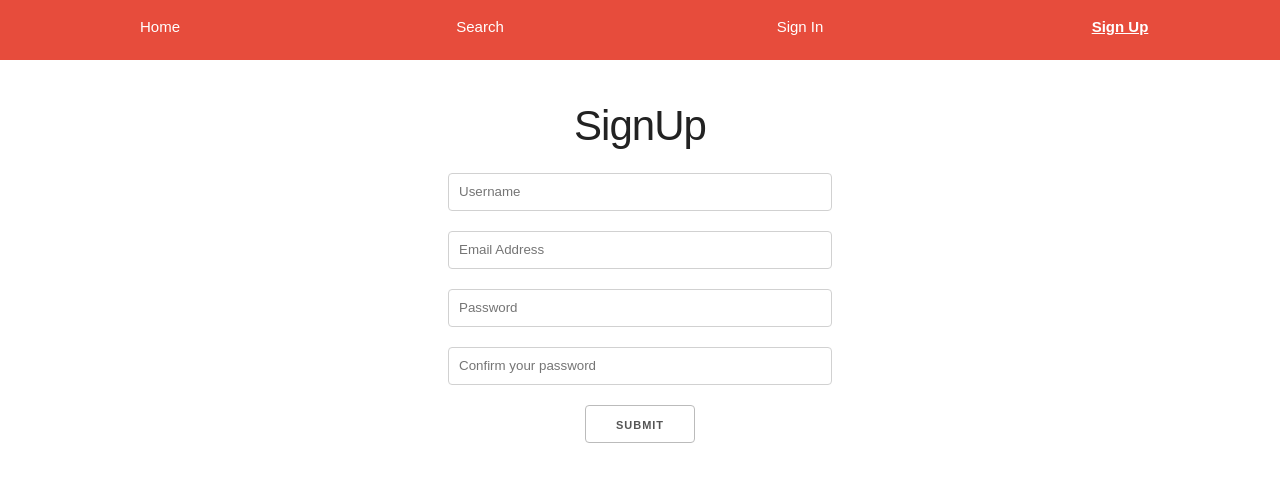
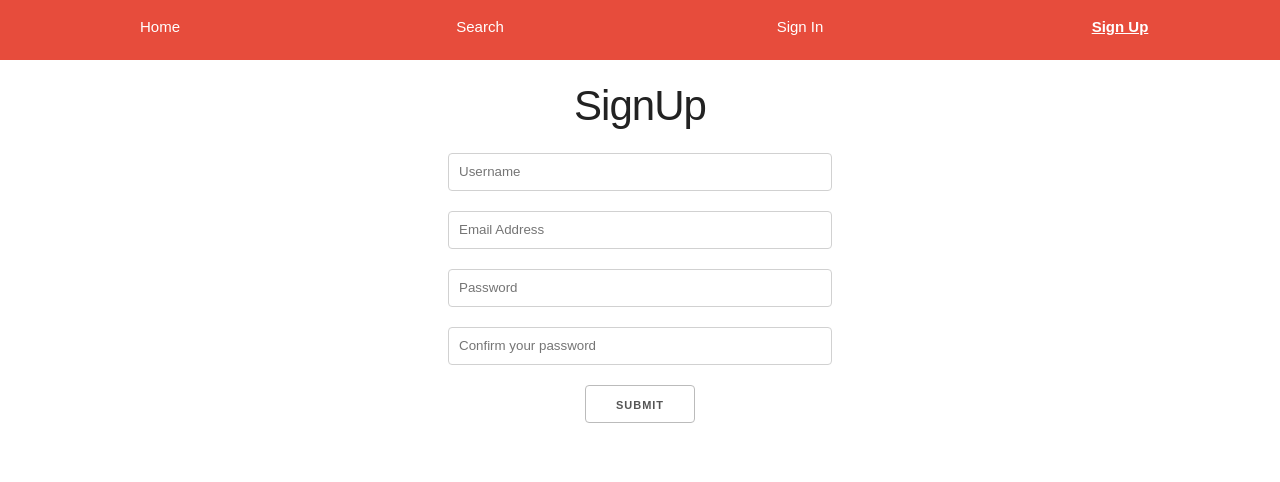
Before and after one commit to frogThanos/react-apollo-client, a React (Create React App) app: page /signup in a window 1280 px wide. Shown: the top 482 px of the page. Built offline with nearby package versions, Linux system fonts and the light colour scheme; no server answers.

Commit message:
cleaned up code

```diff
--- a/src/App.js
+++ b/src/App.js
@@ -1,8 +1,7 @@
 import React, { Component } from 'react';
-import styled from 'styled-components';
 import { Query } from 'react-apollo';
 import { GET_ALL_RECIPES } from './queries';
-
+import { MainAppContainer } from './styled';
 import RecipeItem from './components/recipes/RecipeItem';
 
 class App extends Component {
@@ -46,8 +45,4 @@ class App extends Component {
   }
 }
 
-const MainAppContainer = styled.div`
-  text-align: center;
-`;
-
 export default App;
--- a/src/components/auth/SignIn.jsx
+++ b/src/components/auth/SignIn.jsx
@@ -3,11 +3,11 @@ import { Mutation } from 'react-apollo';
 import { withRouter } from 'react-router-dom';
 import { SIGN_IN_USER } from '../../queries';
 import {
-  FormContainer,
   FromTitle,
   Form,
   FormInput,
 } from './styled';
+import { MainAppContainer } from '../../styled';
 import Error from './Error';
 
 const initialState = {
@@ -55,7 +55,7 @@ class SignIn extends PureComponent {
       password,
     } = this.state;
     return (
-      <FormContainer>
+      <MainAppContainer>
         <FromTitle>
           SignIn
         </FromTitle>
@@ -94,7 +94,7 @@ class SignIn extends PureComponent {
             );
           }}
         </Mutation>
-      </FormContainer>
+      </MainAppContainer>
     );
   }
 }
--- a/src/components/auth/SignUp.jsx
+++ b/src/components/auth/SignUp.jsx
@@ -3,11 +3,11 @@ import { Mutation } from 'react-apollo';
 import { withRouter } from 'react-router-dom';
 import { SIGN_UP_USER } from '../../queries';
 import {
-  FormContainer,
   FromTitle,
   Form,
   FormInput,
 } from './styled';
+import { MainAppContainer } from '../../styled';
 import Error from './Error';
 
 const initialState = {
@@ -61,7 +61,7 @@ class SignUp extends PureComponent {
       passwordConfirmation,
     } = this.state;
     return (
-      <FormContainer>
+      <MainAppContainer>
         <FromTitle>
           SignUp
         </FromTitle>
@@ -73,7 +73,7 @@ class SignUp extends PureComponent {
             password,
           }}
         >
-          {(signUpUser, { data, loading, error }) => {
+          {(signUpUser, { loading, error }) => {
             return (
               <Form onSubmit={event => this.handleSubmit(event, signUpUser)}>
                 <FormInput
@@ -115,7 +115,7 @@ class SignUp extends PureComponent {
             );
           }}
         </Mutation>
-      </FormContainer>
+      </MainAppContainer>
     );
   }
 }
--- a/src/components/auth/styled.js
+++ b/src/components/auth/styled.js
@@ -1,9 +1,4 @@
 import styled from 'styled-components';
-
-const FormContainer = styled.div`
-  text-align: center;
-  margin-top: 40px;
-`;
 
 const FromTitle = styled.h2`
 
@@ -25,7 +20,6 @@ const ErrorText = styled.p`
 `;
 
 export {
-  FormContainer,
   FromTitle,
   Form,
   FormInput,
--- a/src/components/profile/Profile.jsx
+++ b/src/components/profile/Profile.jsx
@@ -1,9 +1,10 @@
 import React from 'react';
+import { MainAppContainer } from '../../styled';
 
 const Profile = () => (
-  <div>
+  <MainAppContainer>
     Profile
-  </div>
+  </MainAppContainer>
 );
 
 export default Profile;
--- a/src/components/recipes/AddRecipe.jsx
+++ b/src/components/recipes/AddRecipe.jsx
@@ -1,9 +1,10 @@
 import React from 'react';
+import { MainAppContainer } from '../../styled';
 
 const AddRecipe = () => (
-  <div>
+  <MainAppContainer>
     AddRecipe
-  </div>
+  </MainAppContainer>
 );
 
 export default AddRecipe;
--- a/src/components/recipes/RecipePage.jsx
+++ b/src/components/recipes/RecipePage.jsx
@@ -1,8 +1,8 @@
 import React from 'react';
-import styled from 'styled-components';
 import { withRouter } from 'react-router-dom';
 import { Query } from 'react-apollo';
 import { GET_RECIPE } from '../../queries';
+import { MainAppContainer } from '../../styled';
 
 const RecipePage = ({ match: { params: { _id } } }) => (
   <Query query={GET_RECIPE} variables={{ _id }}>
@@ -19,7 +19,7 @@ const RecipePage = ({ match: { params: { _id } } }) => (
         username,
       } = data.getRecipe;
       return (
-        <RecipePageContainer>
+        <MainAppContainer>
           <h2>{name}</h2>
           <p>Category: {category}</p>
           <p>Description: {description}</p>
@@ -29,15 +29,10 @@ const RecipePage = ({ match: { params: { _id } } }) => (
           <button type="button">
             like
           </button>
-        </RecipePageContainer>
+        </MainAppContainer>
       );
     }}
   </Query>
 );
 
-const RecipePageContainer = styled.div`
-  text-align: center;
-  margin-top: 20px;
-`;
-
 export default withRouter(RecipePage);
--- a/src/components/recipes/Search.jsx
+++ b/src/components/recipes/Search.jsx
@@ -1,9 +1,10 @@
 import React from 'react';
+import { MainAppContainer } from '../../styled';
 
 const Search = () => (
-  <div>
+  <MainAppContainer>
     Search
-  </div>
+  </MainAppContainer>
 );
 
 export default Search;
--- /dev/null
+++ b/src/styled.js
@@ -0,0 +1,6 @@
+import styled from 'styled-components';
+
+export const MainAppContainer = styled.div`
+  text-align: center;
+  margin-top: 20px;
+`;
```
